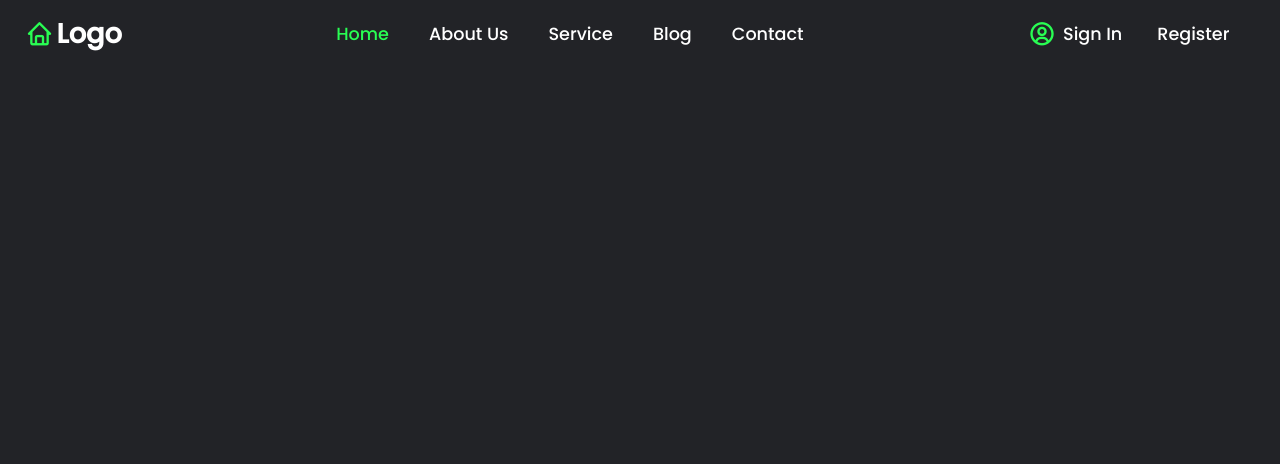
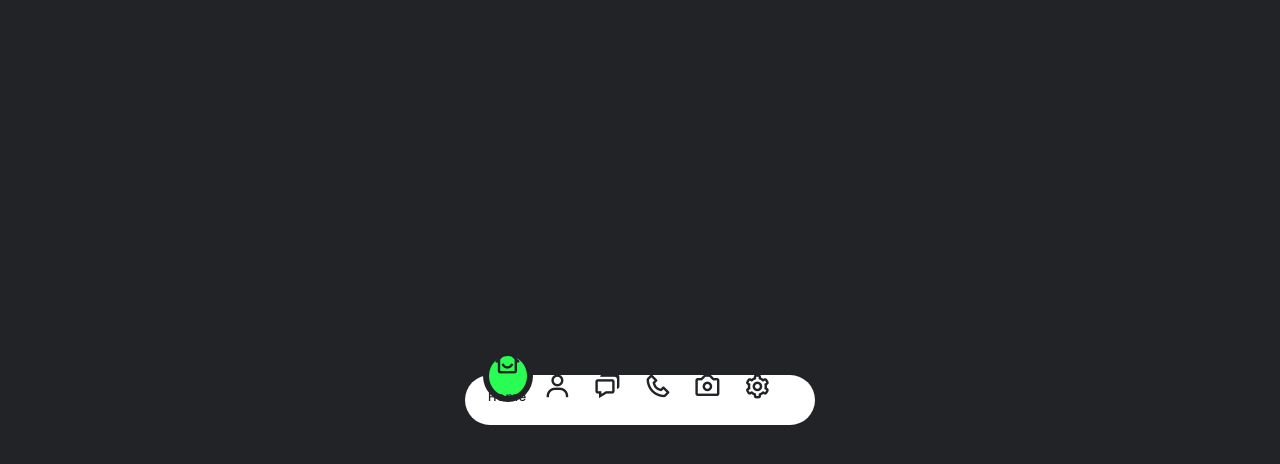
Before and after one commit to Nishkarsh-Jain/Awesome-Navbars, an Angular app: page / in a window 1280 px wide. Shown: the top 464 px of the page. Built offline with nearby package versions, Linux system fonts and the light colour scheme.

Commit message:
magic navbar development

```diff
--- a/src/app/app.component.html
+++ b/src/app/app.component.html
@@ -25,7 +25,8 @@
     <!-- <app-navbar1></app-navbar1>
     <app-side-navbar1></app-side-navbar1>
     <app-demo-test></app-demo-test>
-    <app-side-navbar2></app-side-navbar2>-->
-    <app-navbar3></app-navbar3>
+    <app-side-navbar2></app-side-navbar2>
+    <app-navbar3></app-navbar3>-->
+    <app-magic-navbar></app-magic-navbar>
   </body>
 </html>
--- a/src/app/app.module.ts
+++ b/src/app/app.module.ts
@@ -10,6 +10,7 @@ import { SideNavbar2Component } from './side-navbar2/side-navbar2.component';
 import { DemoTestComponent } from './demo-test/demo-test.component';
 import { Navbar2Component } from './navbar2/navbar2.component';
 import { Navbar3Component } from './navbar3/navbar3.component';
+import { MagicNavbarComponent } from './magic-navbar/magic-navbar.component';
 
 @NgModule({
   imports: [BrowserModule, FormsModule],
@@ -21,6 +22,7 @@ import { Navbar3Component } from './navbar3/navbar3.component';
     Navbar2Component,
     Navbar3Component,
     DemoTestComponent,
+    MagicNavbarComponent
   ],
   bootstrap: [AppComponent],
 })
--- /dev/null
+++ b/src/app/magic-navbar/magic-navbar.component.css
@@ -0,0 +1,80 @@
+*{
+  margin: 0;
+  padding: 0;
+  box-sizing: border-box;
+  font-family:"Poppins", sans-serif;
+}
+/*
+clr= #222327*/
+body{
+  display: flex;
+  justify-content: center;
+  align-items: center;
+  min-height:100vh;
+  background: #222327;
+}
+.navigation{
+  position: relative;
+  width: 350px;
+  height: 50px;
+  background: #fff;
+  display:flex;
+  justify-content: center;
+  align-items: center;
+  border-radius:25px;
+  padding-right: 15px;
+}
+.navigation ul{
+  display: flex;
+  width: 300px;
+}
+.navigation ul li{
+  position: relative;
+  list-style:none;
+  width: 70px;
+  height: 55px;
+  z-index: 1;
+}
+.navigation ul li a{
+  position: relative;
+  display: flex;
+  justify-content: center;
+  align-items: center;
+  flex-direction: column;
+  width: 100%;
+  text-align: center;
+  font-weight: 500;
+}
+.navigation ul li a .icon{
+  position: relative;
+  display: block;
+  line-height: 60px;
+  font-size:1.8rem;
+  transition: 0.5s;
+  color: #222327;
+}
+.navigation ul li.active a .icon{
+  transform: translateY(-25px);
+}
+.navigation ul li a .text{
+  color: #222327;
+  position: absolute;
+  font-size: 0.75rem;
+  letter-spacing: 0.05rem;
+  transition: 0.5s;
+  opacity: 0;
+}
+.navigation ul li.active a .text{
+  opacity: 1;
+  transform: translateY(10px);
+}
+.indicator{
+  position: absolute;
+  background-color: #29fd53;
+  top:-50%;
+  width: 50px;
+  height: 52px;
+  border-radius: 50%;
+  border:  6px solid #222327;
+  transition:0.5s;
+}
--- /dev/null
+++ b/src/app/magic-navbar/magic-navbar.component.html
@@ -0,0 +1,43 @@
+<body>
+  <div class="navigation">
+    <ul>
+      <li class="list active">
+        <a href="#">
+          <span class="icon"><i class="bx bx-home-smile" (click)="onSelect()"></i></span>
+          <span class="text">Home</span>
+        </a>
+      </li>
+      <li class="list">
+        <a href="#">
+          <span class="icon"><i class="bx bx-user" (click)="onSelect()"></i></span>
+          <span class="text">Profile</span>
+        </a>
+      </li>
+      <li class="list">
+        <a href="#">
+          <span class="icon"><i class="bx bx-chat" (click)="onSelect()"></i></span>
+          <span class="text">Chat</span>
+        </a>
+      </li>
+      <li class="list">
+        <a href="#">
+          <span class="icon"><i class="bx bx-phone" (click)="onSelect()"></i></span>
+          <span class="text">Call</span>
+        </a>
+      </li>
+      <li class="list">
+        <a href="#">
+          <span class="icon"><i class="bx bx-camera" (click)="onSelect()"></i></span>
+          <span class="text">Photo</span>
+        </a>
+      </li>
+      <li class="list">
+        <a href="#">
+          <span class="icon"> <i class="bx bx-cog" (click)="onSelect()"></i></span>
+          <span class="text">Setting</span>
+        </a>
+      </li>
+      <div class="indicator"></div>
+    </ul>
+  </div>
+</body>
--- /dev/null
+++ b/src/app/magic-navbar/magic-navbar.component.ts
@@ -0,0 +1,19 @@
+import { Component, OnInit } from '@angular/core';
+
+@Component({
+  selector: 'app-magic-navbar',
+  templateUrl: './magic-navbar.component.html',
+  styleUrls: ['./magic-navbar.component.css'],
+})
+export class MagicNavbarComponent implements OnInit {
+  c;
+
+  list: any = document.querySelector('.list');
+  constructor() {}
+
+  ngOnInit() {}
+
+  onSelect() {
+    this.list.foreach((item) => item.classList.remove('active'));
+  }
+}
```
